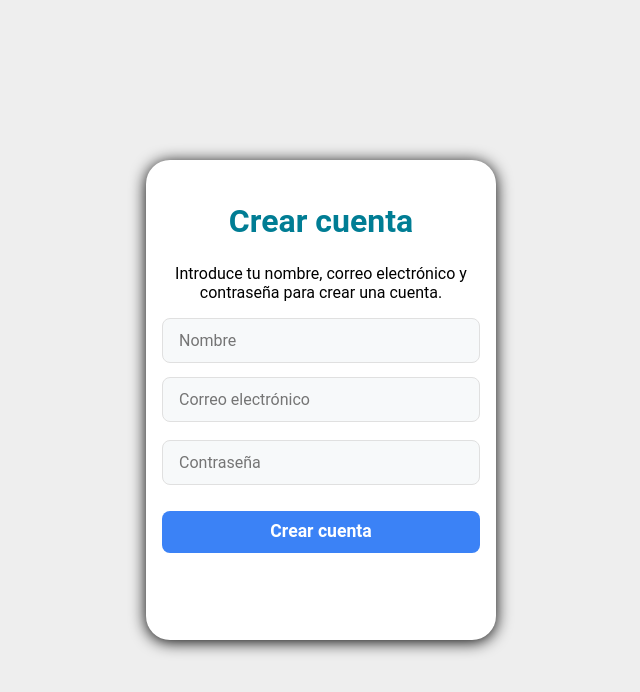
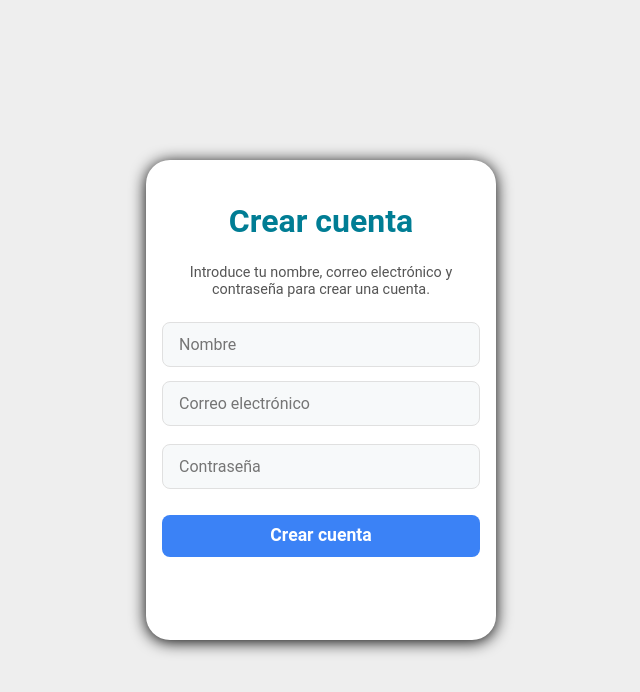
Before and after one commit to Teslol89/alesport, a React (Vite) app in the folder mobile/alesport-app/: page /register in a window 1280 px wide. Shown: the top 692 px of the page, without its empty margins (319-959 px from the left). Built offline with nearby package versions, Linux system fonts and the light colour scheme; no server answers.

Commit message:
chorus: Actaulización UI Login

```diff
--- a/mobile/alesport-app/src/components/RegisterForm.css
+++ b/mobile/alesport-app/src/components/RegisterForm.css
@@ -36,6 +36,12 @@
     font-size: 2rem;
     font-weight: 700;
     margin-bottom: 8px;
+}
+
+.register-description{
+    color: #555;
+    font-size: 0.9rem;
+    margin-bottom: 24px;
 }
 
 /* Input de texto (nombre, correo, contraseña) */
```
